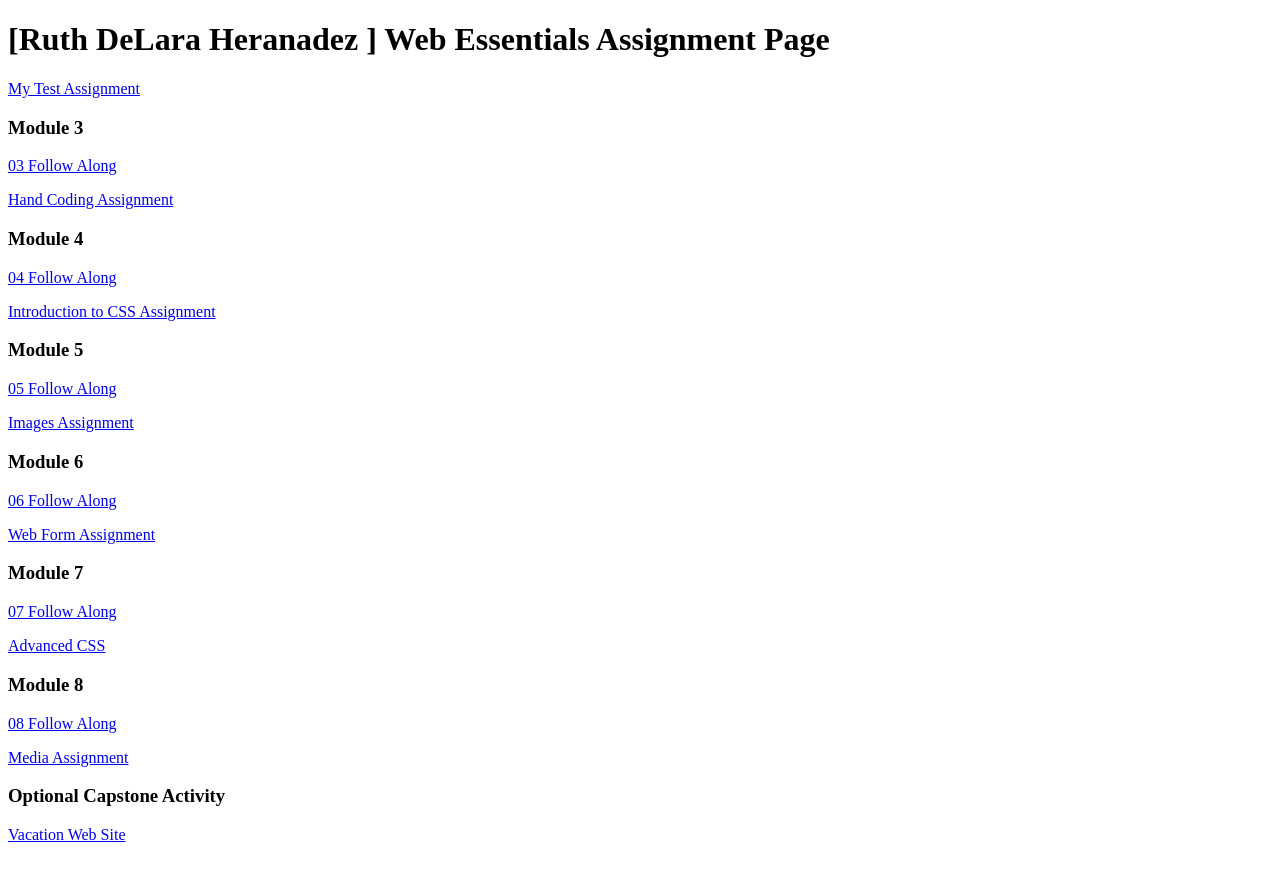
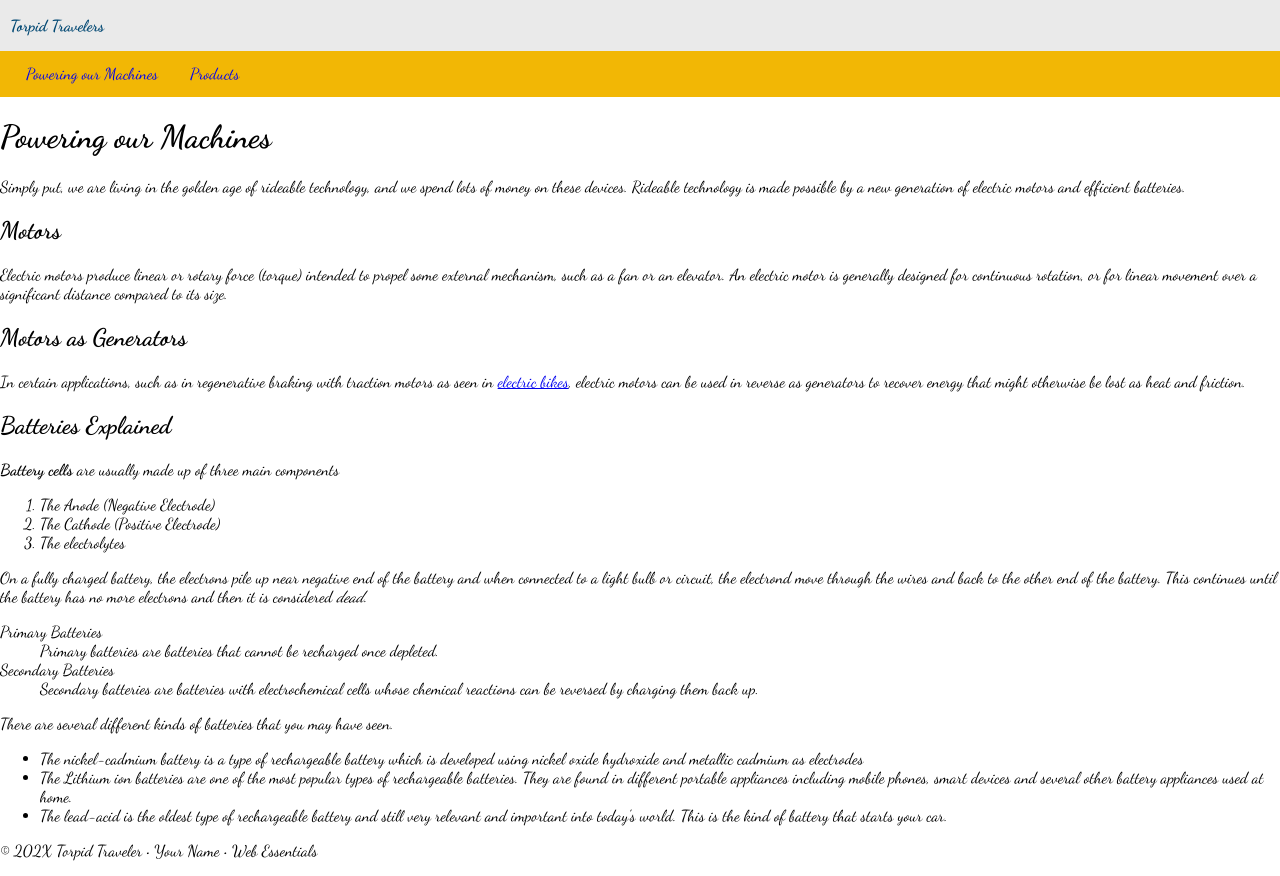
Before and after one commit to ruthisforu/dwdd1600, a plain HTML site: page index.html in a window 1280 px wide. Drawn offline with Linux system fonts and the light colour scheme.

Commit message:
Add files via upload

```diff
--- a/index.html
+++ b/index.html
@@ -1,39 +1,88 @@
-<!DOCTYPE html>
+<!doctype html>
 <html lang="en">
-	<head>
-		<meta charset="UTF-8">
-		<meta name="viewport" content="width=device-width, initial-scale=1.0">
-		<title>dwdd 1600 assignment list page</title>
-	</head>
-	<body>
-		<h1>[Ruth DeLara Heranadez ] Web Essentials Assignment Page</h1>
-		<p><a href="01test">My Test Assignment</a></p>
+<head>
+    <meta charset="UTF-8">
+    <meta name="description"
+        content="Torpid Travelers is dedicated to helping you get around without breaking a sweat." >
+    <meta name="author" content="Ruth DeLara">
+    <meta name="viewport" content="width=device-width, initial-scale=1">
+    <link rel="preconnect" href="https://fonts.googleapis.com">
+    <link rel="preconnect" href="https://fonts.gstatic.com" crossorigin>
+    <link href="https://fonts.googleapis.com/css2?family=Oxygen:wght@300;400;700&display=swap" rel="stylesheet">
+<link rel="preconnect" href="https://fonts.googleapis.com">
+<link rel="preconnect" href="https://fonts.gstatic.com" crossorigin>
+<link href="https://fonts.googleapis.com/css2?family=Dancing+Script:wght@400..700&display=swap" rel="stylesheet">
+    <link rel="stylesheet" href="traveler.css">
+    <title>Torpid Travelers: Powering our Machines</title>
 
-		<h3>Module 3</h3>
-		<p><a href="03follow-along">03 Follow Along</a></p>
-		<p><a href="03hand-coding">Hand Coding Assignment</a></p>
+</head>
 
-		<h3>Module 4</h3>
-		<p><a href="04follow-along">04 Follow Along</a></p>
-		<p><a href="04intro-css">Introduction to CSS Assignment</a></p>
+<body>
+    <!-- start the page header -->
+    <header>
+        <span>Torpid Travelers</span>
+    </header>
 
-		<h3>Module 5</h3>
-		<p><a href="05follow-along">05 Follow Along</a></p>
-		<p><a href="05images">Images Assignment</a></p>
+    <!-- start the page navigation -->
+    <nav>
+        <ul>
+            <li><a href="index.html">Powering our Machines</a></li>
+            <li><a href="products.html">Products</a></li>
+        </ul>
+    </nav>
 
-		<h3>Module 6</h3>
-		<p><a href="06follow-along">06 Follow Along</a></p>
-		<p><a href="06form">Web Form Assignment</a></p>
+    <!-- start the page main -->
+    <main>
+        <h1>Powering our Machines</h1>
+        <p>Simply put, we are living in the golden age of rideable technology, and we spend lots of money on these
+            devices. Rideable technology is made possible by a new generation of electric motors and efficient
+            batteries.</p>
 
-		<h3>Module 7</h3>
-		<p><a href="07follow-along">07 Follow Along</a></p>
-		<p><a href="07advanced-css">Advanced CSS</a></p>
+        <h2>Motors</h2>
+        <p>Electric motors produce linear or rotary force (torque) intended to propel some external mechanism, such as a
+            fan or an elevator. An electric motor is generally designed for continuous rotation, or for linear movement
+            over a significant distance compared to its size.</p>
 
-		<h3>Module 8</h3>
-		<p><a href="08follow-along">08 Follow Along</a></p>
-		<p><a href="08media">Media Assignment</a></p>
+        <h2>Motors as Generators</h2>
+        <p>In certain applications, such as in regenerative braking with traction motors as seen in <a
+                href="https://www.bicycling.com/bikes-gear/a22132137/best-electric-bikes" target="_blank"
+                rel="nofollow">electric bikes</a>, electric motors can be used in reverse as generators to recover
+            energy that might otherwise be lost as heat and friction.</p>
 
-		<h3>Optional Capstone Activity</h3>
-		<p><a href="vacation">Vacation Web Site</a></p>
-	</body>
+        <h2>Batteries Explained</h2>
+        <p><strong>Battery cells</strong> are usually made up of three main components</p>
+        <ol>
+            <li>The Anode (Negative Electrode)</li>
+            <li>The Cathode (Positive Electrode)</li>
+            <li>The electrolytes</li>
+        </ol>
+        <p>On a fully charged battery, the electrons pile up near negative end of the battery and when connected to a
+            light bulb or circuit, the electrond move through the wires and back to the other end of the battery. This
+            continues until the battery has no more electrons and then it is considered <em>dead</em>.</p>
+
+        <dl>
+            <dt>Primary Batteries</dt>
+            <dd>Primary batteries are batteries that cannot be recharged once depleted.</dd>
+            <dt>Secondary Batteries</dt>
+            <dd>Secondary batteries are batteries with electrochemical cells whose chemical reactions can be reversed by
+                charging them back up.</dd>
+        </dl>
+        <p>There are several different kinds of batteries that you may have seen.</p>
+        <ul>
+            <li>The nickel-cadmium battery is a type of rechargeable battery which is developed using nickel oxide
+                hydroxide and metallic cadmium as electrodes</li>
+            <li>The Lithium ion batteries are one of the most popular types of rechargeable batteries. They are found in
+                different portable appliances including mobile phones, smart devices and several other battery
+                appliances used at home. </li>
+            <li>The lead-acid is the oldest type of rechargeable battery and still very relevant and important into
+                today's world. This is the kind of battery that starts your car.</li>
+        </ul>
+    </main>
+
+    <!-- start the page footer -->
+    <footer>
+        <p>&copy; 202X Torpid Traveler &bull; Your Name &bull; Web Essentials</p>
+    </footer>
+</body>
+
 </html>
--- /dev/null
+++ b/traveler.css
@@ -0,0 +1,43 @@
+body {
+ font-family: "Dancing Script", cursive;
+ margin:0;
+}
+
+/*header stuff here */
+header{
+    background-color: #eaeaea;
+    padding:1rem 10px;
+}
+header span {
+    color:#024873;
+    font-size:1.Grem;
+    font-weight:700;
+}
+
+/*navigation stuff here*/
+nav{
+ background-color:#F2b705 ;
+}
+nav ul{
+    margin:0;
+    padding:0 10px;
+    list-style-type: none;
+    display:flex;
+}
+nav a{
+    display: block;
+    padding:.83rem 1rem ;
+    text-decoration: none;
+    font: size 1.1rem;
+    color:#024873
+    font-weight: 700;
+
+}
+nav li.active a{
+ background-color:#024873 ;
+ color:#F2b705;
+}
+
+nav a:hover{
+color: white;
+}
```
Also changed, not shown: products.html (added, +70 -0 lines).
